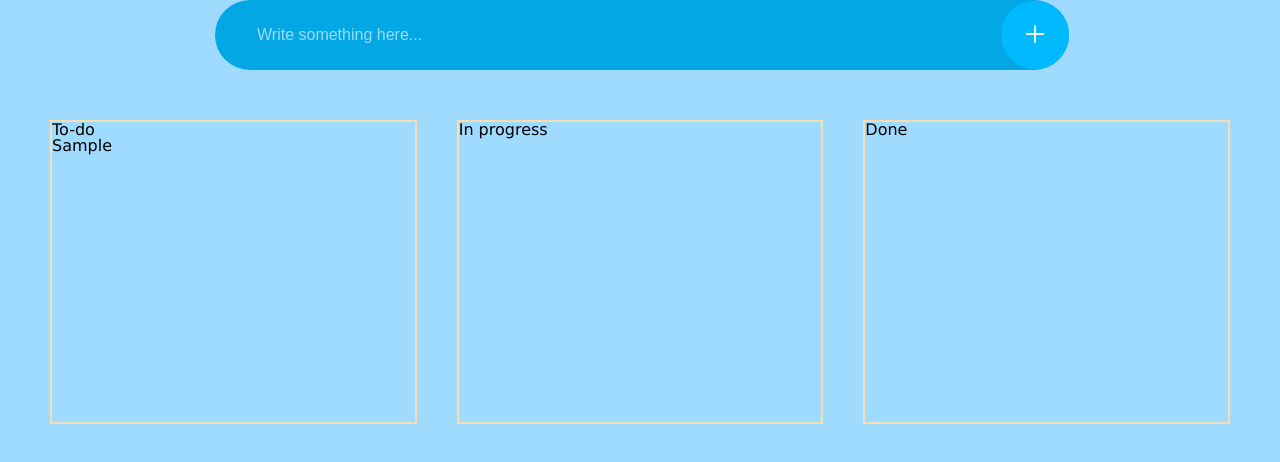
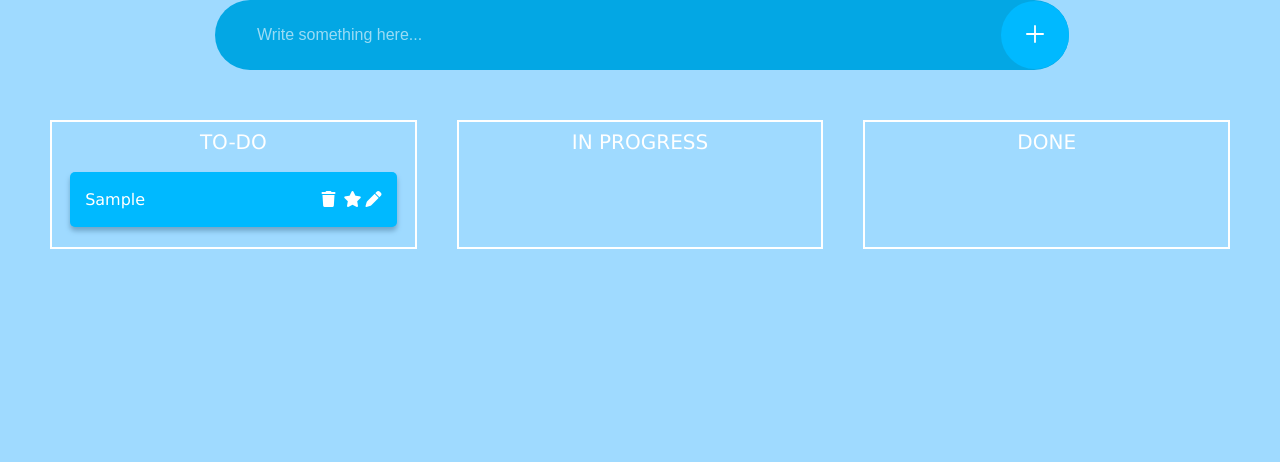
Before and after one commit to utraskevice/drag-drop-board, a website: page src/index.html in a window 1280 px wide. Both pictures are taken after typing "Sample" into the empty fields and a click on the button 1035 px from the left and 35 px from the top of the page. Drawn offline with Linux system fonts and the light colour scheme.

Commit message:
Remove function

```diff
--- a/src/script.js
+++ b/src/script.js
@@ -8,12 +8,34 @@ function render() {
   toDoList.innerHTML = null;
   toDoList.id = toDoId;
 
-  toDo.forEach((singleObject) => {
+  toDo.forEach((singleObject, index) => {
     // console.log("Draw:", singleObject);
     const object = document.createElement("li");
+    const iconDiv = document.createElement("div");
+    const removeEl = document.createElement("button");
+    const starEl = document.createElement("button");
+    const editEl = document.createElement("button");
 
     object.textContent = singleObject.newInput;
+    object.className = "single-object";
+    object.setAttribute("draggable", true);
+    editEl.innerHTML = `<i class="fa-solid fa-pen"></i>`;
+    editEl.className = "icon";
+    starEl.innerHTML = `<i class="fa-solid fa-star"></i>`;
+    starEl.classList.add("icon");
+    removeEl.innerHTML = `<i class="fa-solid fa-trash"></i>`;
+    removeEl.className = "icon";
 
+    // Remove function
+
+    removeEl.addEventListener("click", () => {
+      toDo.splice(index, 1);
+      window.localStorage.setItem("toDo", JSON.stringify(toDo));
+      render();
+    });
+
+    iconDiv.append(removeEl, starEl, editEl);
+    object.append(iconDiv);
     toDoList.append(object);
   });
 
--- a/src/styles/style.css
+++ b/src/styles/style.css
@@ -57,6 +57,55 @@ body {
 #board > * {
   width: 31%;
   margin: 20px;
-  height: 300px;
-  border: 2px solid wheat;
+  border: 2px solid white;
 }
+
+#board h1 {
+  color: white;
+  text-align: center;
+  text-transform: uppercase;
+  margin: 10px;
+  font-size: 20px;
+}
+
+.single-object {
+  list-style: none;
+  min-height: 55px;
+  width: 90%;
+  background: #00b9ff;
+  color: white;
+  border-radius: 5px;
+  padding: 15px;
+  margin: 20px auto;
+  display: flex;
+  justify-content: space-between;
+  align-items: center;
+  box-shadow: 0 4px 5px #71a7ca;
+  box-sizing: border-box;
+}
+
+.icon {
+  width: 22px;
+  height: 22px;
+  background: none;
+  border: none;
+  outline: none;
+}
+
+.icon i {
+  color: white;
+  font-size: 1.2em;
+}
+
+.icon i:hover {
+  cursor: pointer;
+  color: black;
+}
+
+.favorite {
+  background: yellow;
+}
+
+.favorite i {
+  color: yellow;
+}
```
